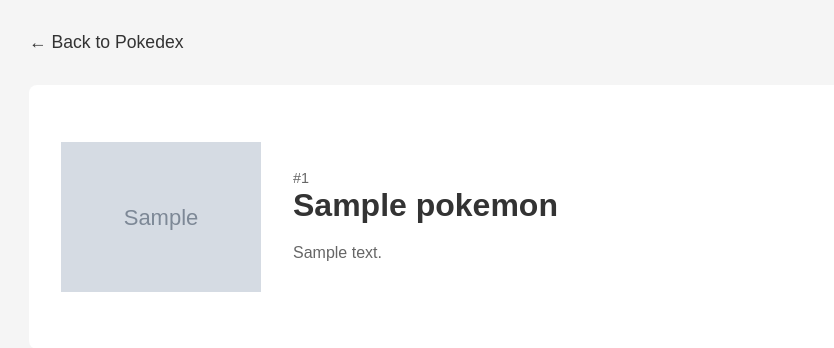
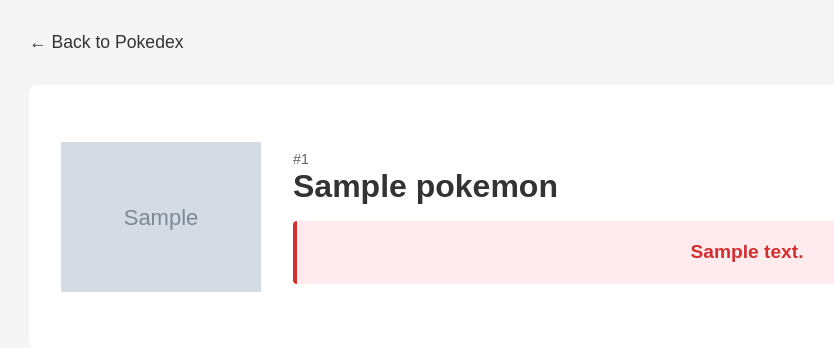
Before and after one commit to liz-acosta/cursor-hello-world, a Flask app: template templates/profile.html in a window 1280 px wide. Shown: the top 348 px of the page, without its empty margins (11-845 px from the left). Run offline with Flask 3, Linux system fonts and the light colour scheme; the template is opened without the code that fills it: most values are stand-ins (such as "Sample title", 1, 10 or a date in 2020); grey boxes marked "Sample" are stand-in pictures.

Commit message:
Add Team Rocket message for Pikachu

```diff
--- a/app.py
+++ b/app.py
@@ -20,6 +20,13 @@
     conn = get_db_connection()
     pokemon = conn.execute('SELECT * FROM pokemon WHERE id = ?', (id,)).fetchone()
     conn.close()
+
+    # Special case for Pikachu
+    if id == 25:  # Pikachu's ID
+        return render_template('profile.html',
+                             pokemon=pokemon,
+                             special_message="Oh no! Team Rocket has captured Pikachu!")
+
     return render_template('profile.html', pokemon=pokemon)
 
 if __name__ == '__main__':
--- a/static/styles.css
+++ b/static/styles.css
@@ -108,3 +108,16 @@
     line-height: 1.6;
     margin-top: 1rem;
 }
+
+.special-message {
+    color: #d32f2f;
+    font-weight: bold;
+    font-size: 1.2rem;
+    line-height: 1.6;
+    margin-top: 1rem;
+    text-align: center;
+    padding: 1rem;
+    background-color: #ffebee;
+    border-radius: 4px;
+    border-left: 4px solid #d32f2f;
+}
--- a/templates/profile.html
+++ b/templates/profile.html
@@ -14,7 +14,11 @@
             <div class="profile-info">
                 <span class="pokemon-number">#{{ pokemon['id'] }}</span>
                 <h1>{{ pokemon['name'] }}</h1>
-                <p class="description">{{ pokemon['description'] }}</p>
+                {% if special_message %}
+                    <p class="special-message">{{ special_message }}</p>
+                {% else %}
+                    <p class="description">{{ pokemon['description'] }}</p>
+                {% endif %}
             </div>
         </div>
     </div>
```
